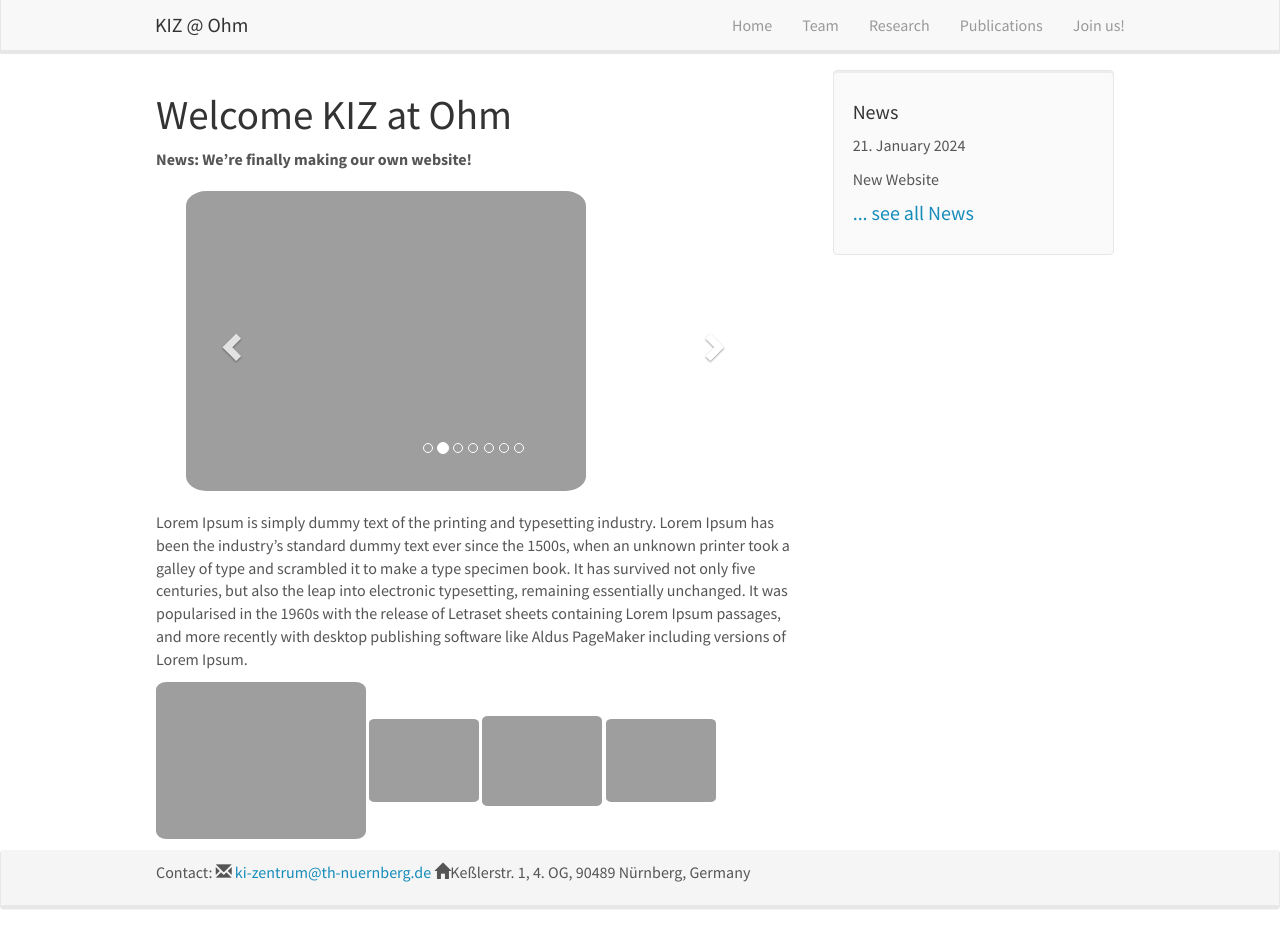
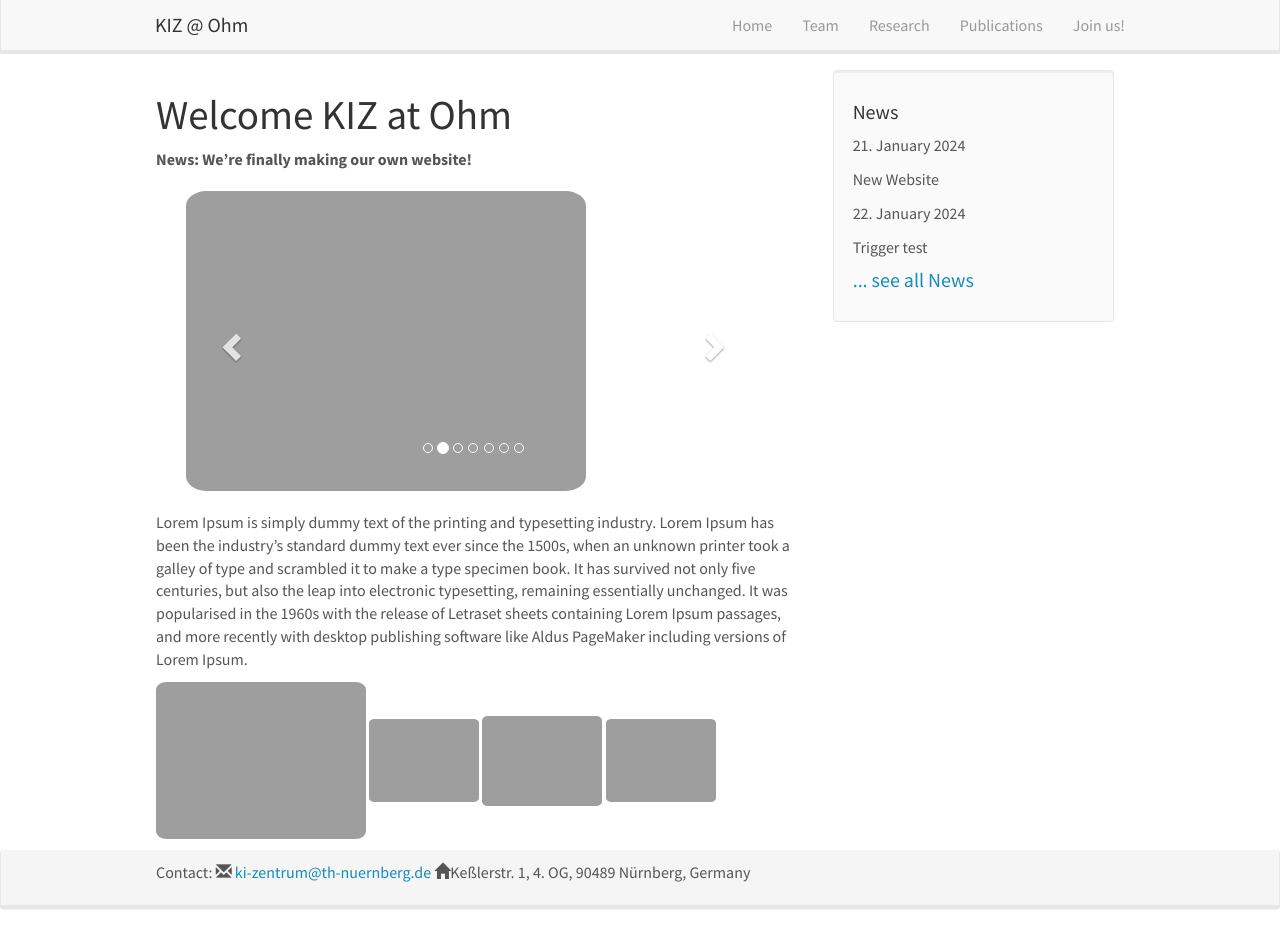
Before and after one commit to dwgnr/ki-zentrum.github.io, a Jekyll site: the page built from _pages/home.md, in a window 1280 px wide and 931 px high. Built offline with Jekyll 4.4.1, drawn with Linux system fonts in a browser that asks for light colours; nearby versions of some CDN libraries.

Commit message:
Test for workflow

```diff
--- a/_data/news.yml
+++ b/_data/news.yml
@@ -1,2 +1,5 @@
 - date: 21. January 2024
   headline: New Website
+
+- date: 22. January 2024
+  headline: Trigger test
```
